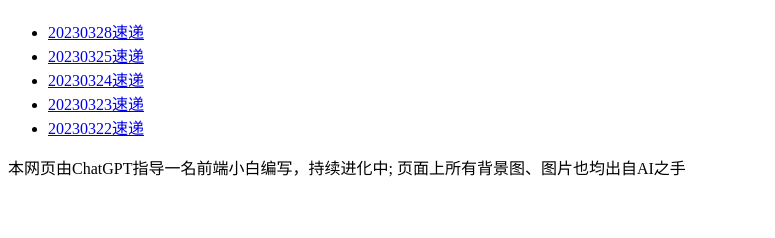
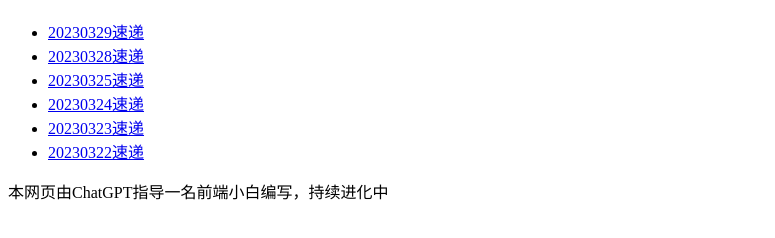
Before and after one commit to aaronlou/aaronlou.github.io, a plain HTML site: page index.html in a window 1280 px wide. Shown: the part 70-308 px from the top of the page, without its empty margins (0-775 px from the left). Drawn offline with Linux system fonts and the light colour scheme.

Commit message:
add new info

```diff
--- a/index.html
+++ b/index.html
@@ -15,6 +15,7 @@
 
       <nav>
         <ul>
+          <li><a href="https://www.yuque.com/aaronlou/ecuqmf/rzgq03vbgdws6ulu?singleDoc# 《【GPT情报站】20230329情报速递》">20230329速递</a></li>
           <li><a href="https://www.yuque.com/aaronlou/ecuqmf/sr8h418a8nz22q2r?singleDoc# 《【GPT情报站】20230328情报速递》">20230328速递</a></li>
           <li><a href="https://www.yuque.com/aaronlou/ecuqmf/fhrhwxt3bgrw49hr?singleDoc# 《【GPT情报站】20230325情报速递》">20230325速递</a></li>
           <li><a href="https://www.yuque.com/aaronlou/ecuqmf/oh1h9l45af50kg24?singleDoc# 《【GPT情报站】20230324情报速递》">20230324速递</a></li>
@@ -36,7 +37,7 @@
       </article>
     </main> -->
     <footer>
-      <p>本网页由ChatGPT指导一名前端小白编写，持续进化中; 页面上所有背景图、图片也均出自AI之手</p>
+      <p>本网页由ChatGPT指导一名前端小白编写，持续进化中</p>
     </footer>
   </body>
 </html>
```
